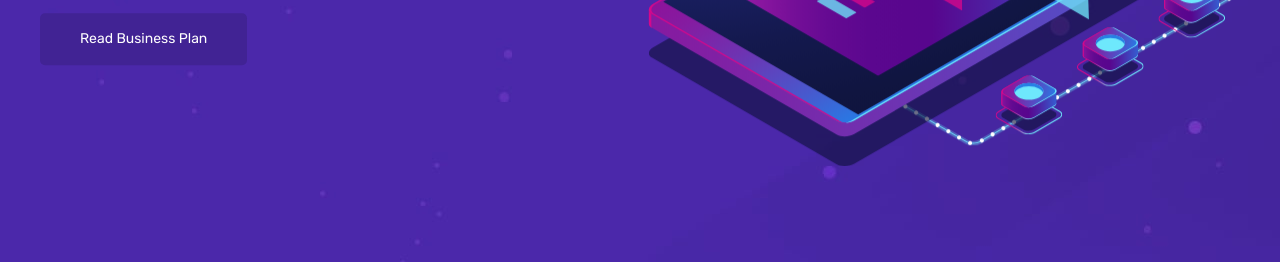
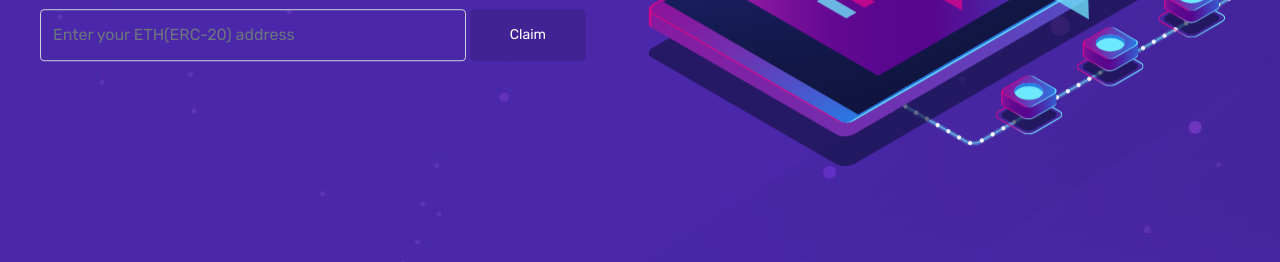
Before and after one commit to Hesamsrk/kataliz, a plain HTML site: page index.html in a window 1280 px wide. Shown: the part 538-800 px from the top of the page. Drawn offline with Linux system fonts and the light colour scheme.

Commit message:
added ETH input

```diff
--- a/index.html
+++ b/index.html
@@ -101,8 +101,15 @@
                                     on the Kataliz blockchain infrastructure & uses <a href="#about-part">$KAT</a> as
                                     it’s exclusive on-platform
                                     currency.</p>
-                                <a href="/files/BusinessPlan.pdf" class="btn big-width btn-color" target="_blank"
-                                   rel="noopener noreferrer">Read Business Plan</a>
+                                <form class="w-100 d-flex justify-content-start mb-2" style="height: 52px"
+                                      onsubmit="SubmitAddress()">
+                                    <input type="text" class="bg-transparent form-control h-100 text-white-50"
+                                           id="ETH-address"
+                                           placeholder="Enter your ETH(ERC-20) address">
+                                    <button type="submit" class="btn big-width btn-color mx-1 h-100">Claim</button>
+                                </form>
+
+
                             </div>
                         </div>
                         <div class="col-lg-6 p-0">
@@ -995,6 +1002,11 @@
             }
         });
     }).scroll();
+
+    const SubmitAddress = () => {
+        alert("Submitted!")
+        $(`#ETH-address`).val('');
+    }
 </script>
 </body>
 
```
